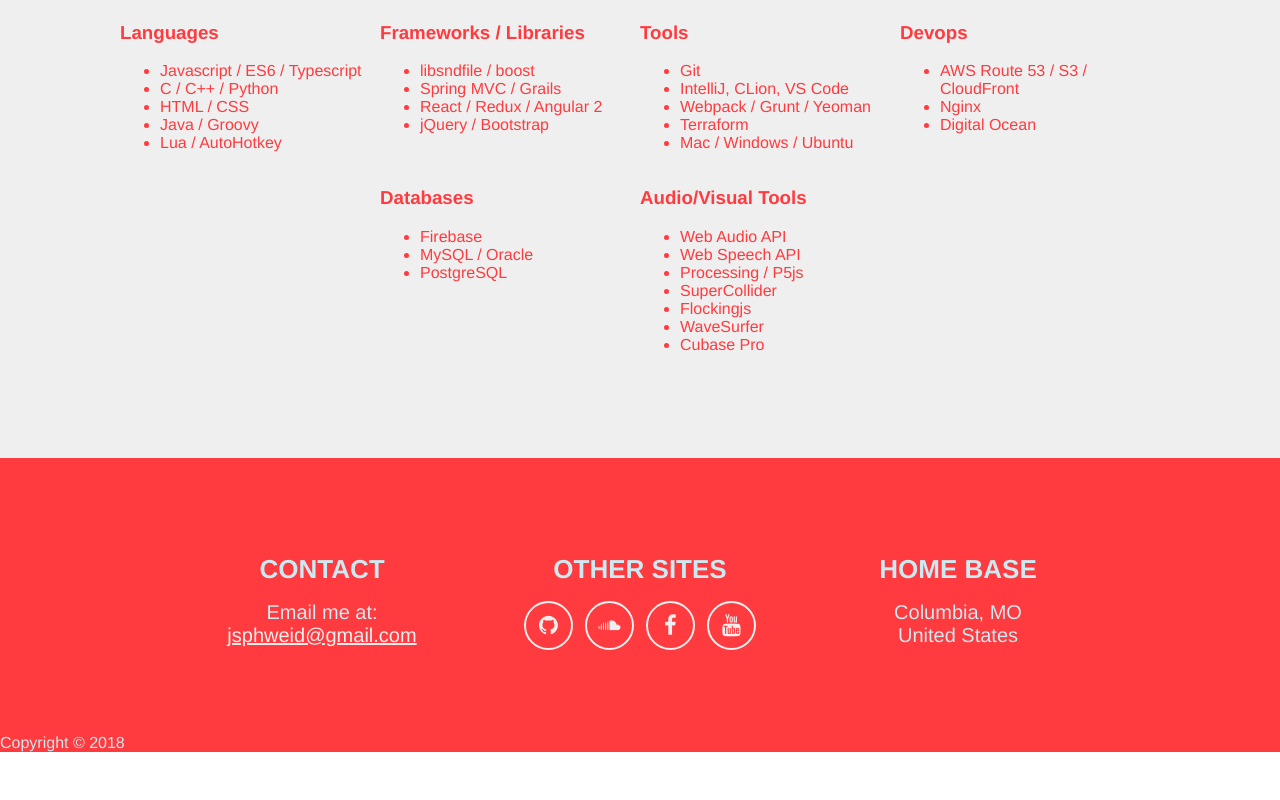
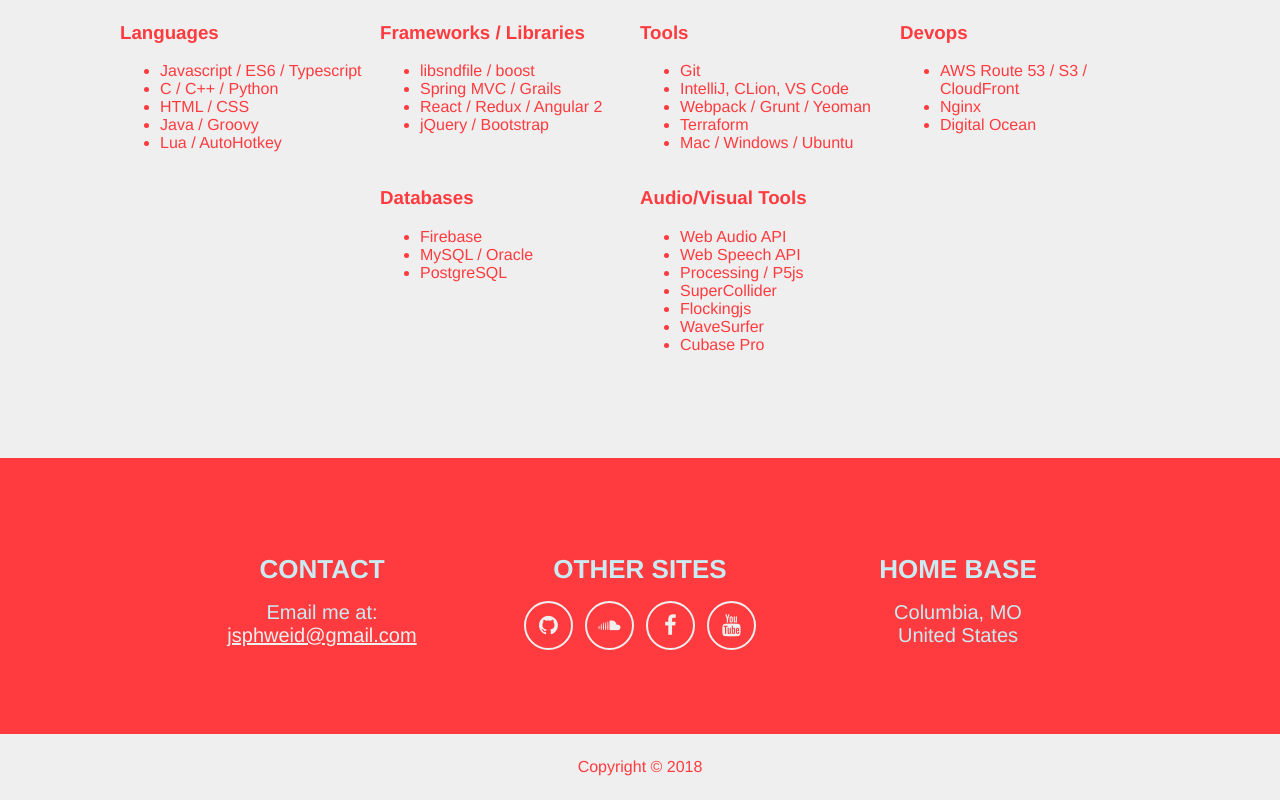
Before and after one commit to jsphweid/josephweidinger.com, a React app: page / in a window 1280 px wide. Shown: the part 2734-3534 px from the top of the page. Before the commit the page ends 3486 px from the top, so only its background shows below. Built offline with nearby package versions, Linux system fonts and the light colour scheme.

Commit message:
copyright

```diff
--- a/src/app/contact/contact.scss
+++ b/src/app/contact/contact.scss
@@ -54,3 +54,14 @@
 .jlw-contact-icon:hover {
     @extend .jlw-colorProfile3;
 }
+
+.jlw-contact-copyright {
+    @extend .jlw-colorProfile3;
+    padding: 24px;
+
+    & > div {
+        width: 200px;
+        margin: 0 auto;
+        text-align: center;
+    }
+}
--- a/src/app/contact/contact.tsx
+++ b/src/app/contact/contact.tsx
@@ -45,13 +45,13 @@ export default class Contact extends React.Component<ContactProps> {
                                 {this.renderIcon(icons.github, 'https://www.github.com/jsphweid')}
                             </li>
                             <li>
-                                {this.renderIcon(icons.soundcloud, 'soundcloud.com/joseph_weidinger')}
+                                {this.renderIcon(icons.soundcloud, 'https://www.soundcloud.com/joseph_weidinger')}
                             </li>
                             <li>
                                 {this.renderIcon(icons.facebook, 'https://www.facebook.com/jsphweid')}
                             </li>
                             <li>
-                                {this.renderIcon(icons.youtube, 'www.youtube.com/user/JojoeMusic')}
+                                {this.renderIcon(icons.youtube, 'https://www.youtube.com/user/JojoeMusic')}
                             </li>
                         </ul>
                     </div>
@@ -64,7 +64,7 @@ export default class Contact extends React.Component<ContactProps> {
                     </div>
                 </div>
                 <div className="jlw-contact-copyright">
-                    Copyright © 2018
+                    <div>Copyright © 2018</div>
                 </div>
             </div>
         )
--- a/src/app/main.tsx
+++ b/src/app/main.tsx
@@ -35,9 +35,7 @@ export default class Main extends React.Component<MainProps, MainState> {
 
     handleCloseActiveProject = (): void => {
         const offset: number = this.state.savedScrollOffset
-        setTimeout(() => {
-            animateScroll.scrollTo(offset, instantScroll)
-        }, 100)
+        animateScroll.scrollTo(offset, instantScroll)
         this.setState({ activeProject: null, savedScrollOffset: -1 })
     }
 
```
